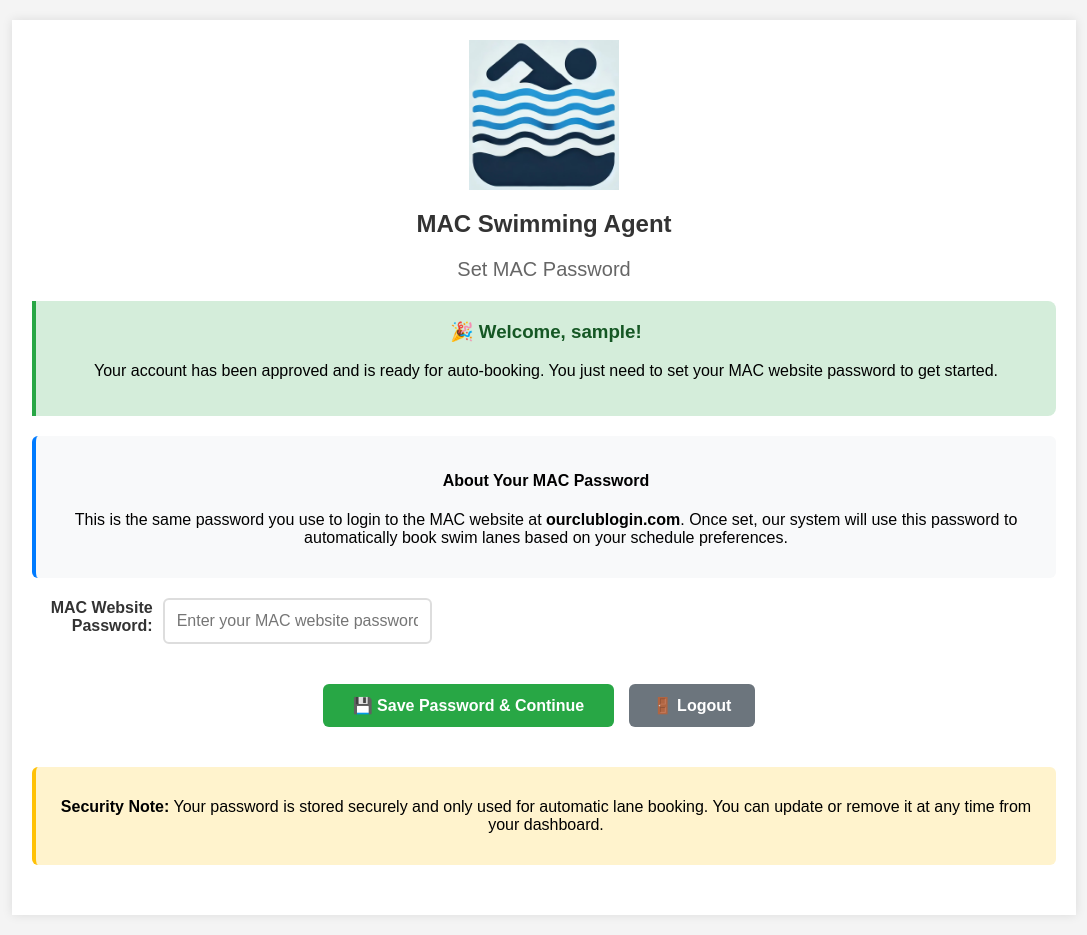
After one commit to mattjpoland/swimming-agent, a Flask app: page /web/setup-mac-password in a window 1280 px wide. The commit adds this page. Shown: the whole page, without its empty margins (96-1183 px from the left). Run offline with Flask 3, Linux system fonts and the light colour scheme; the visitor is signed in with stand-in values (Sample User, id 1); a database or web service that is not in the repository returns one stand-in record (values such as "Sample title"); some libraries are stand-ins or nearby versions.

Commit message:
Fix password pages

```diff
--- a/src/web/routes/web_routes.py
+++ b/src/web/routes/web_routes.py
@@ -34,7 +34,11 @@ def login():
                 # Check if user is enabled and has MAC password for dashboard access
                 if auth_entry.get("is_enabled") and auth_entry.get("mac_password"):
                     return redirect(url_for("web.user_dashboard"))
+                elif auth_entry.get("is_enabled"):
+                    # User is enabled but needs to set MAC password
+                    return redirect(url_for("web.setup_mac_password"))
                 else:
+                    # User is not enabled yet
                     return redirect(url_for("web.already_submitted"))
 
         # Handle new user registration
@@ -406,6 +410,70 @@ def delete_my_schedule():
         logging.error(f"Error deleting schedule for {username}: {str(e)}")
         return jsonify({"status": "error", "message": "Failed to delete schedule. Please try again."}), 500
 
+@web_bp.route("/user/mac-password", methods=["POST"])
+def update_my_mac_password():
+    """Allow users to update their own MAC password."""
+    username = session.get('username')
+    if not username:
+        return jsonify({"status": "error", "message": "Not logged in"}), 401
+
+    # Verify user is enabled
+    auth_entry = get_auth(username)
+    if not auth_entry or not auth_entry.get("is_enabled"):
+        return jsonify({"status": "error", "message": "Access denied"}), 403
+
+    data = request.json
+    mac_password = data.get("mac_password", "").strip() if data else ""
+
+    if not mac_password:
+        return jsonify({"status": "error", "message": "MAC password is required"}), 400
+
+    try:
+        success = update_mac_password(username, mac_password)
+        if success:
+            logging.info(f"User {username} updated their MAC password")
+            return jsonify({"status": "success", "message": "Your MAC password has been updated successfully!"})
+        else:
+            return jsonify({"status": "error", "message": "Failed to update MAC password. Please try again."}), 500
+    except Exception as e:
+        logging.error(f"Error updating MAC password for {username}: {str(e)}")
+        return jsonify({"status": "error", "message": "Failed to update MAC password. Please try again."}), 500
+
+@web_bp.route("/setup-mac-password", methods=["GET", "POST"])
+def setup_mac_password():
+    """Allow enabled users to set their MAC password."""
+    username = session.get('username')
+    if not username:
+        return redirect(url_for("web.login"))
+
+    # Verify user is enabled
+    auth_entry = get_auth(username)
+    if not auth_entry or not auth_entry.get("is_enabled"):
+        return redirect(url_for("web.already_submitted"))
+
+    # If they already have a MAC password, redirect to dashboard
+    if auth_entry.get("mac_password"):
+        return redirect(url_for("web.user_dashboard"))
+
+    if request.method == "POST":
+        mac_password = request.form.get("mac_password", "").strip()
+
+        if not mac_password:
+            error = "MAC password is required."
+            return render_template("setup_mac_password.html", username=username, error=error)
+
+        # Update the MAC password
+        success = update_mac_password(username, mac_password)
+
+        if success:
+            logging.info(f"User {username} successfully set their MAC password")
+            return redirect(url_for("web.user_dashboard"))
+        else:
+            error = "Failed to save MAC password. Please try again."
+            return render_template("setup_mac_password.html", username=username, error=error)
+
+    return render_template("setup_mac_password.html", username=username)
+
 @web_bp.route("/already_submitted", methods=["GET"])
 def already_submitted():
     """Landing page for users who are registered but not yet enabled or missing MAC password."""
--- /dev/null
+++ b/src/web/templates/setup_mac_password.html
@@ -0,0 +1,137 @@
+<!DOCTYPE html>
+<html lang="en">
+<head>
+    <meta charset="UTF-8">
+    <meta name="viewport" content="width=device-width, initial-scale=1.0">
+    <title>MAC Swimming Agent - Set MAC Password</title>
+    <link rel="icon" href="{{ url_for('web.static', filename='favicon.ico') }}" type="image/x-icon">
+    <link rel="stylesheet" href="{{ url_for('web.static', filename='styles.css') }}">
+    <style>
+        .welcome-box {
+            background: #d4edda;
+            border-left: 4px solid #28a745;
+            padding: 20px;
+            margin: 20px 0;
+            border-radius: 0 8px 8px 0;
+        }
+
+        .welcome-box h3 {
+            color: #155724;
+            margin-top: 0;
+        }
+
+        .password-info {
+            background: #f8f9fa;
+            padding: 15px;
+            margin: 20px 0;
+            border-radius: 6px;
+            border-left: 4px solid #007bff;
+        }
+
+        .form-group {
+            margin: 20px 0;
+        }
+
+        .form-group label {
+            display: block;
+            margin-bottom: 8px;
+            font-weight: bold;
+            color: #333;
+        }
+
+        .form-group input[type="password"] {
+            width: 100%;
+            padding: 12px;
+            border: 2px solid #ddd;
+            border-radius: 6px;
+            font-size: 16px;
+            box-sizing: border-box;
+        }
+
+        .form-group input[type="password"]:focus {
+            outline: none;
+            border-color: #007bff;
+            box-shadow: 0 0 0 3px rgba(0, 123, 255, 0.1);
+        }
+
+        .submit-button {
+            background: #28a745;
+            color: white;
+            padding: 12px 30px;
+            border: none;
+            border-radius: 6px;
+            font-size: 16px;
+            font-weight: bold;
+            cursor: pointer;
+            transition: background 0.3s;
+            margin: 20px 10px 10px 0;
+        }
+
+        .submit-button:hover {
+            background: #218838;
+        }
+
+        .logout-button {
+            background: #6c757d;
+            color: white;
+            padding: 12px 24px;
+            text-decoration: none;
+            border-radius: 6px;
+            font-weight: bold;
+            transition: background 0.3s;
+            display: inline-block;
+            margin: 20px 10px 10px 0;
+        }
+
+        .logout-button:hover {
+            background: #5a6268;
+            color: white;
+            text-decoration: none;
+        }
+
+        .error {
+            color: #dc3545;
+            background: #f8d7da;
+            padding: 10px 15px;
+            border-radius: 6px;
+            margin: 15px 0;
+            border-left: 4px solid #dc3545;
+        }
+    </style>
+</head>
+<body>
+    <div class="container">
+        <img src="{{ url_for('web.static', filename='swimming_logo.png') }}" alt="Swimming Logo" class="logo">
+        <div class="app-name">MAC Swimming Agent</div>
+        <div class="page-name">Set MAC Password</div>
+
+        <div class="welcome-box">
+            <h3>🎉 Welcome, {{ username }}!</h3>
+            <p>Your account has been approved and is ready for auto-booking. You just need to set your MAC website password to get started.</p>
+        </div>
+
+        <div class="password-info">
+            <h4>About Your MAC Password</h4>
+            <p>This is the same password you use to login to the MAC website at <strong>ourclublogin.com</strong>. Once set, our system will use this password to automatically book swim lanes based on your schedule preferences.</p>
+        </div>
+
+        {% if error %}
+        <div class="error">{{ error }}</div>
+        {% endif %}
+
+        <form method="POST" action="{{ url_for('web.setup_mac_password') }}">
+            <div class="form-group">
+                <label for="mac_password">MAC Website Password:</label>
+                <input type="password" id="mac_password" name="mac_password" placeholder="Enter your MAC website password" required>
+            </div>
+
+            <button type="submit" class="submit-button">💾 Save Password & Continue</button>
+            <a href="{{ url_for('web.logout') }}" class="logout-button">🚪 Logout</a>
+        </form>
+
+        <div style="margin: 30px 0; padding: 15px; background: #fff3cd; border-radius: 6px; border-left: 4px solid #ffc107;">
+            <p><strong>Security Note:</strong> Your password is stored securely and only used for automatic lane booking. You can update or remove it at any time from your dashboard.</p>
+        </div>
+    </div>
+</body>
+</html>
```
Also changed, not shown: src/web/templates/admin.html (+86 -0 lines).
